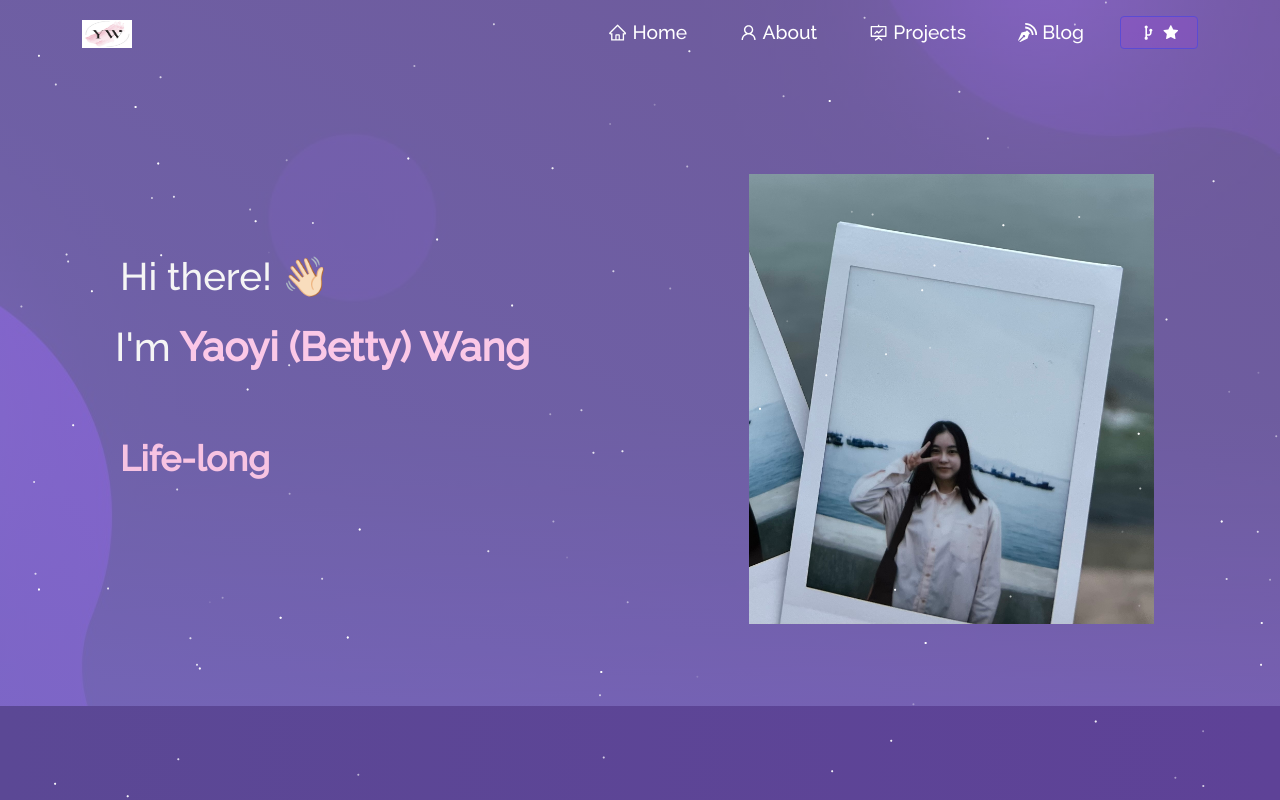
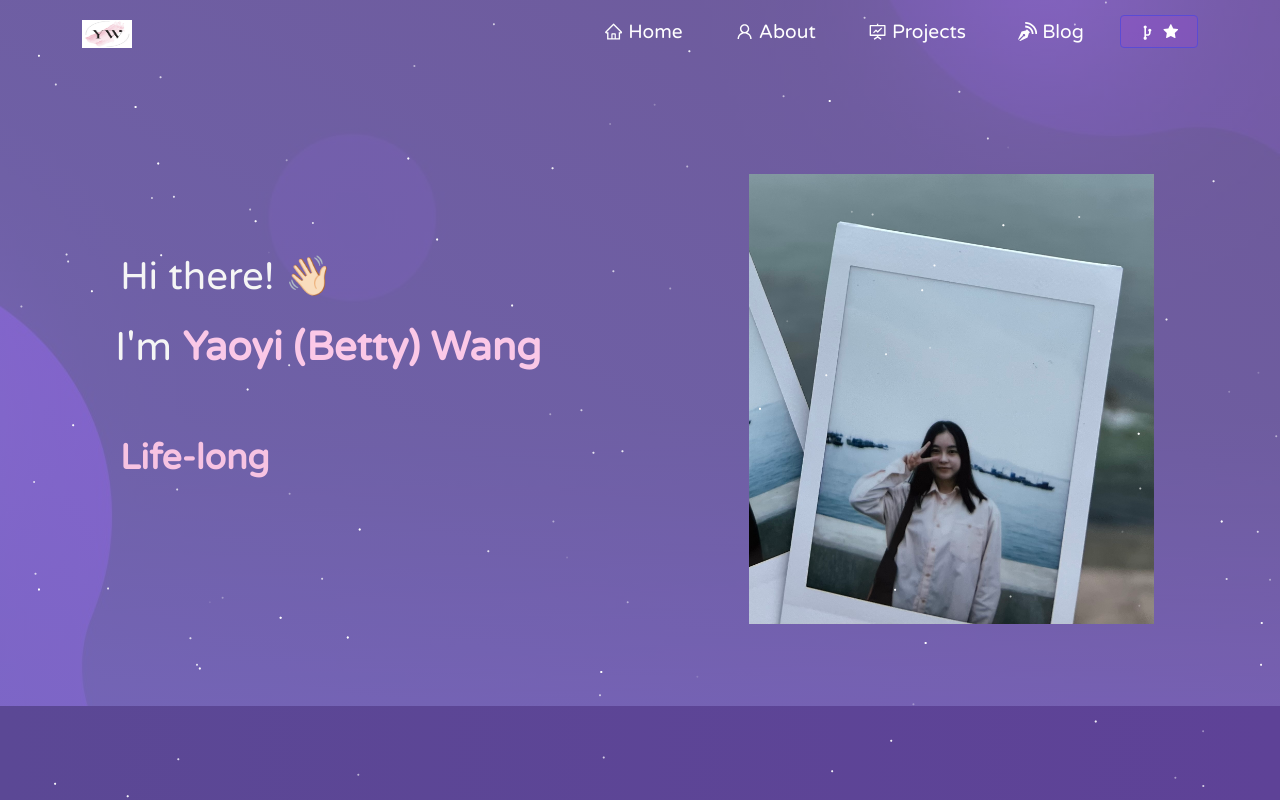
Before and after one commit to YaoyiW27/Portfolio, a React (Create React App) app: page / in a window 1280 px wide. Shown: the top 800 px of the page. Built offline with nearby package versions, Linux system fonts and the light colour scheme.

Commit message:
change font

```diff
--- a/src/index.css
+++ b/src/index.css
@@ -1,7 +1,7 @@
-@import url("https://fonts.googleapis.com/css2?family=Raleway:wght@500&display=swap");
+@import url("https://fonts.googleapis.com/css2?family=Varela+Round&display=swap");
 body {
   margin: 0;
-  font-family: "Raleway", serif !important;
+  font-family: "Varela Round", serif !important;
   -webkit-font-smoothing: antialiased;
   -moz-osx-font-smoothing: grayscale;
   background-image: linear-gradient(to left, rgb(94, 66, 151), rgb(91, 72, 149));
```
